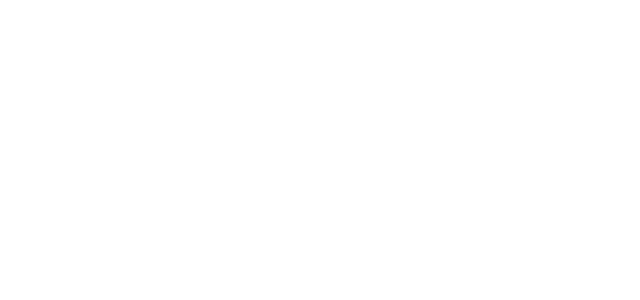
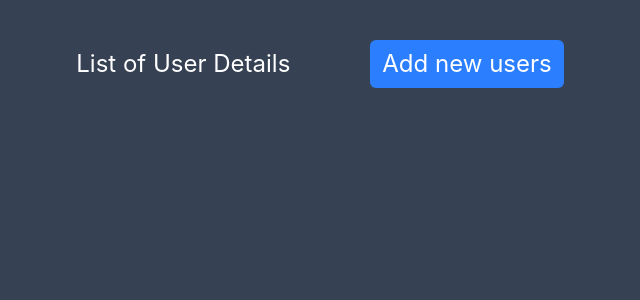
Before and after one commit to princepal09/React, a React (Vite) app in the folder 29_todoRedux/: page / in a window 1280 px wide. Shown: the top 300 px of the page, without its empty margins (320-960 px from the left). Built offline with nearby package versions, Linux system fonts and the light colour scheme.

Commit message:
created userDetails component

```diff
--- a/29_todoRedux/index.html
+++ b/29_todoRedux/index.html
@@ -2,7 +2,6 @@
 <html lang="en">
   <head>
     <meta charset="UTF-8" />
-    <link rel="icon" type="image/svg+xml" href="/vite.svg" />
     <meta name="viewport" content="width=device-width, initial-scale=1.0" />
     <title>29-todoredux</title>
   </head>
--- a/29_todoRedux/src/App.jsx
+++ b/29_todoRedux/src/App.jsx
@@ -1,9 +1,9 @@
-import React from 'react'
+import UserDetails from "./components/UserDetails"
 
 const App = () => {
   return (
-    <div>
-
+    <div className="w-full min-h-screen text-white bg-gray-700">
+       <UserDetails/>
     </div>
   )
 }
--- /dev/null
+++ b/29_todoRedux/src/components/UserDetails.jsx
@@ -0,0 +1,14 @@
+import React from 'react'
+
+const UserDetails = () => {
+  return (
+    <div className='max-w-max w-11/12 p-10 mx-auto'>
+        <div className='flex items-center w-full gap-20 text-2xl justify-between'>
+            <h1>List of User Details</h1>
+            <button className='bg-blue-500 cursor-pointer px-3 py-2 rounded-md'>Add new users</button>
+        </div>
+    </div>
+  )
+}
+
+export default UserDetails
```
